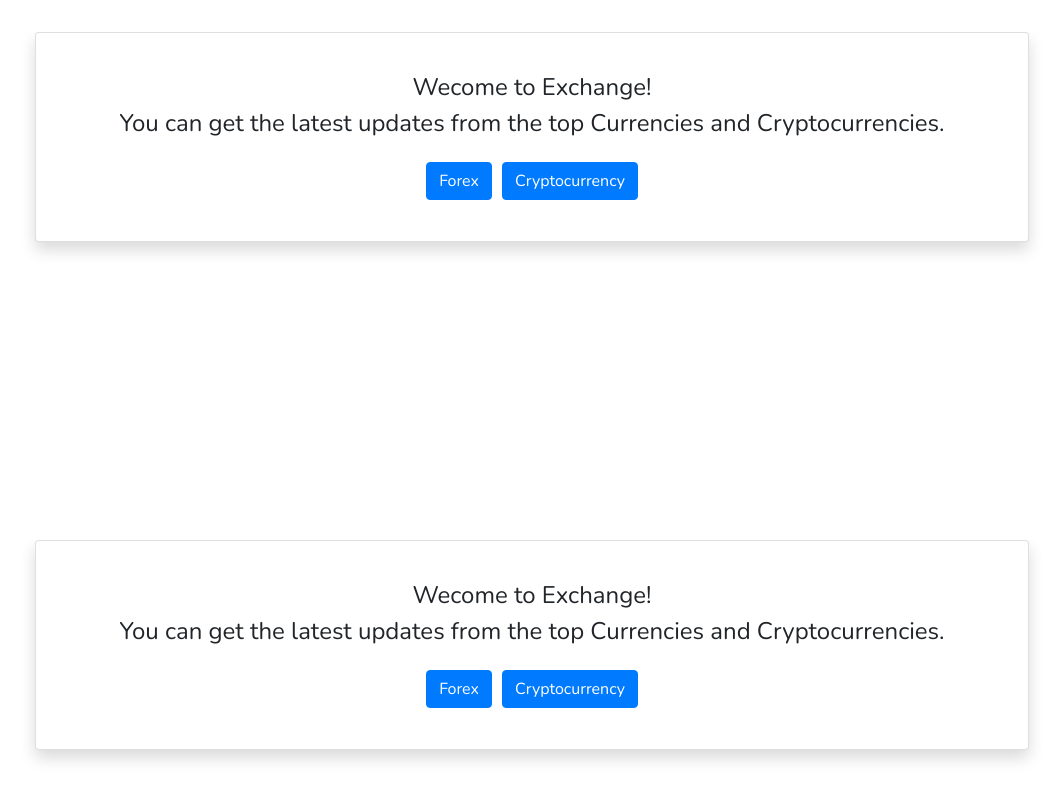
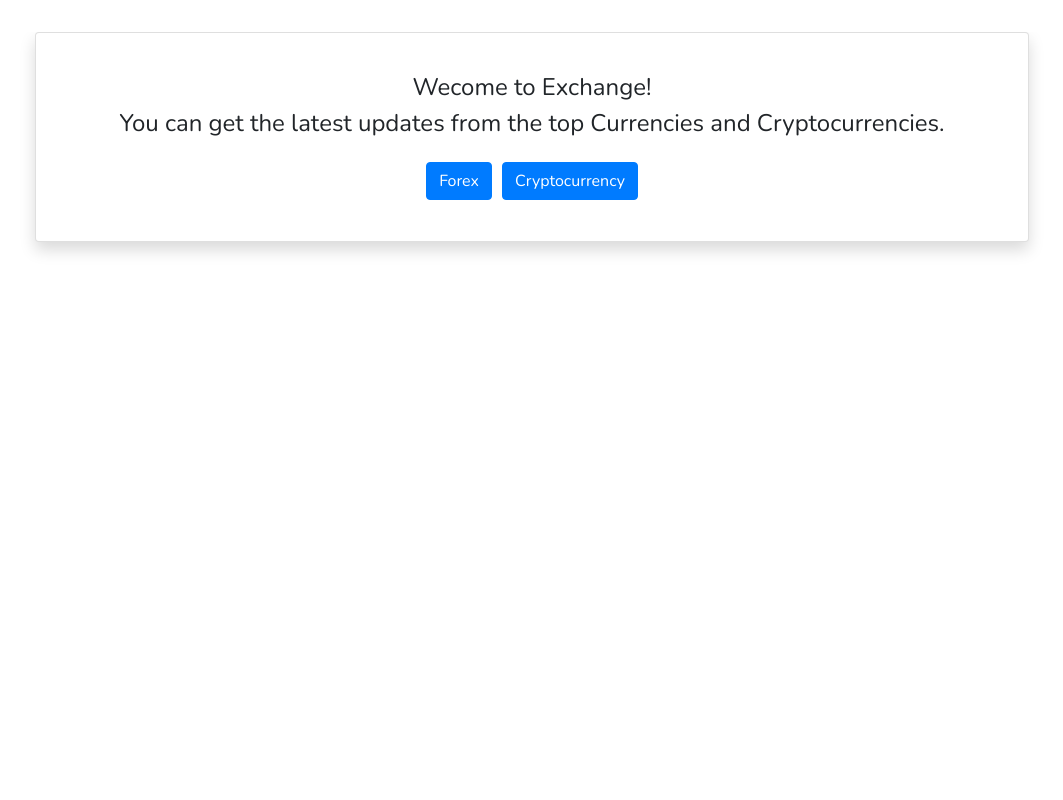
Before and after one commit to MichaelGee/react-forex, a React (Create React App) app: page / in a window 1280 px wide. Shown: the part 268-1068 px from the top of the page, without its empty margins (108-1171 px from the left). After the commit the page ends 808 px from the top, so only its background shows below. Built offline with nearby package versions, Linux system fonts and the light colour scheme.

Commit message:
fixed the welcome route

```diff
--- a/src/App.js
+++ b/src/App.js
@@ -14,7 +14,6 @@ class App extends Component {
           <Bar />
           <Welcome />
           <Switch>
-            <Route exact path='/' component={Welcome} />
             <Route path='/forex' component={Forex} />
             <Route path='/crypto' component={Crypto} />
           </Switch>
```
